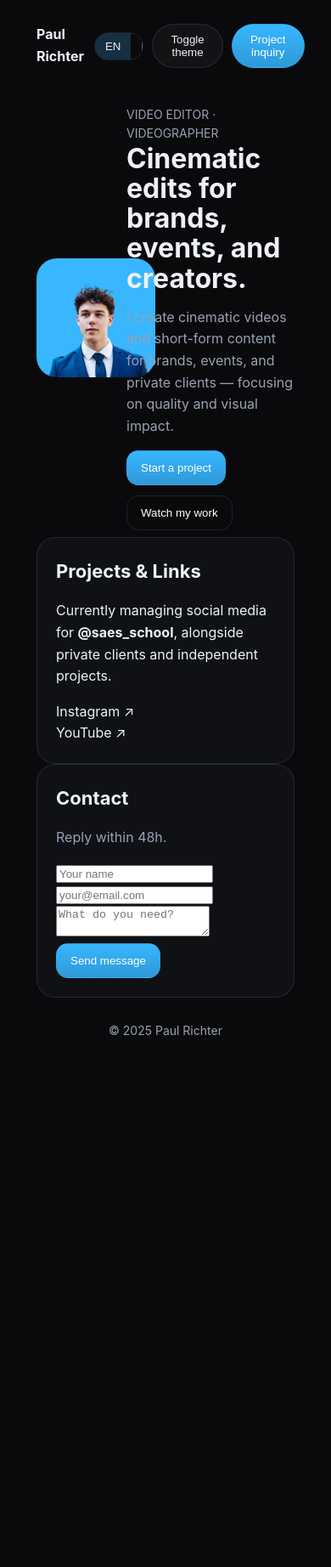
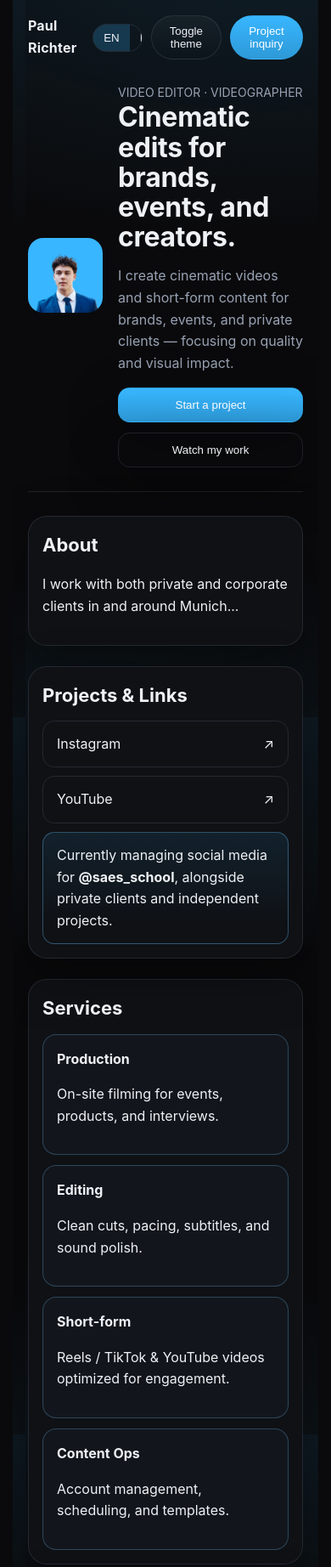
Before and after one commit to PaulRichter6/paulrichter6.github.io, a plain HTML site: page index.html in a window 390 px wide. Shown: the top 1844 px of the page at 85% size. Before the commit the page ends 1280 px from the top, so only its background shows below. Drawn offline with Linux system fonts and the light colour scheme.

Commit message:
Update index.html

```diff
--- a/index.html
+++ b/index.html
@@ -7,13 +7,16 @@
 <meta name="description" content="Cinematic video and short-form content for brands, events, and private clients. Based in Munich." />
 
 <style>
-  html{scrollbar-gutter: stable both-edges;}
+  html{ scrollbar-gutter: stable both-edges; }
 
   :root{
     --bg:#0a0a0c; --elev:#0f1115; --txt:#eef1f5; --muted:#98a2b3;
     --line:rgba(148,163,184,.16);
     --brand:#38b6ff; --ring:rgba(56,182,255,.55);
     --radius:22px; --shadow:0 20px 60px rgba(0,0,0,.35);
+    --surface-grad:
+      radial-gradient(1200px 600px at 80% -10%, rgba(56,182,255,.12), transparent 60%),
+      radial-gradient(1000px 500px at 10% 110%, rgba(56,182,255,.10), transparent 60%);
     --capsule-bg: rgba(255,255,255,.055);
   }
   .light{
@@ -28,9 +31,10 @@
   html,body{height:100%}
   body{
     margin:0; color:var(--txt);
-    background: var(--bg);
-    font:16px/1.6 ui-sans-serif,-apple-system,"Segoe UI",Inter,Roboto,Arial;
-    scroll-behavior:smooth;
+    background: var(--surface-grad), var(--bg);
+    font:16px/1.6 ui-sans-serif,-apple-system,BlinkMacSystemFont,"Segoe UI",Inter,Roboto,Arial;
+    -webkit-font-smoothing:antialiased;
+    scroll-behavior:smooth; touch-action:manipulation;
   }
   a{color:inherit; text-decoration:none}
   .wrap{max-width:1100px; margin:0 auto; padding:28px}
@@ -38,129 +42,161 @@
 
   /* NAV */
   .nav{display:flex; align-items:center; justify-content:space-between; gap:12px}
-  .logo{font-weight:650}
+  .logo{font-weight:650; letter-spacing:.2px}
   .group{display:flex; gap:10px; align-items:center}
   .pill{
     display:inline-flex; align-items:center; gap:10px; padding:10px 14px;
     border-radius:999px; border:1px solid var(--line);
-    background:rgba(255,255,255,.04);
+    background:linear-gradient(180deg, rgba(255,255,255,.04), rgba(255,255,255,0));
+    transition:transform .2s ease, border-color .2s ease; cursor:pointer;
     color:var(--txt);
-    transition:transform .2s ease, border-color .2s ease;
-    cursor:pointer;
   }
   .pill:hover{transform:translateY(-1px); border-color:var(--ring)}
-  .pill.primary{
-    background:linear-gradient(180deg, var(--brand), color-mix(in oklab, var(--brand) 88%, black));
-    border-color:transparent;
-    color:#fff;
-  }
+  .pill.primary{color:#fff; border-color:transparent;
+    background:linear-gradient(180deg, var(--brand), color-mix(in oklab, var(--brand) 88%, black));}
   .lang-toggle{display:flex; border-radius:999px; overflow:hidden; border:1px solid var(--line)}
   .lang-toggle button{padding:8px 12px; background:transparent; color:var(--txt); border:0; cursor:pointer}
   .lang-toggle button.active{background:color-mix(in oklab, var(--brand) 22%, transparent)}
 
   /* HERO */
   .hero{display:grid; gap:28px; align-items:center; grid-template-columns:140px 1fr; margin:44px 0 8px}
-  .avatar{width:140px; height:140px; border-radius:24px; overflow:hidden; background:var(--elev)}
-  .avatar img{width:100%; height:100%; object-fit:cover}
-  h1{margin:0 0 6px; font-size:44px; line-height:1.1}
+  .avatar{width:140px; height:140px; border-radius:24px; overflow:hidden; position:relative; background:var(--elev)}
+  .avatar img{width:100%; height:100%; object-fit:cover; display:block}
+  h1{margin:0 0 6px; font-size:44px; line-height:1.1; letter-spacing:-.3px}
   .kicker{color:var(--muted); font-size:14px; text-transform:uppercase}
   .muted{color:var(--muted)}
   .cta{display:flex; gap:12px; margin-top:14px; flex-wrap:wrap}
   .btn{
-    display:inline-flex; align-items:center; justify-content:center;
-    padding:12px 16px; border-radius:14px;
-    border:1px solid var(--line);
-    background:var(--elev); color:var(--txt);
-    transition:transform .15s ease, border-color .2s ease;
+    display:inline-flex; align-items:center; justify-content:center; gap:10px;
+    padding:12px 16px; border-radius:14px; border:1px solid var(--line);
+    background:var(--elev); box-shadow:var(--shadow);
+    transition:transform .15s ease, border-color .2s ease; color:var(--txt);
   }
   .btn:hover{transform:translateY(-2px); border-color:var(--ring)}
-  .btn.primary{
-    background:linear-gradient(180deg, var(--brand), color-mix(in oklab, var(--brand) 88%, black));
-    color:#fff; border-color:transparent;
-  }
-  .btn.ghost{background:transparent; color:#fff;}
+  .btn.primary{background:linear-gradient(180deg, var(--brand), color-mix(in oklab, var(--brand) 88%, black)); color:#fff; border-color:transparent}
+  .btn.ghost{background:transparent; color:var(--txt);}
 
-  /* SECTIONS */
-  .card{background:var(--elev); border:1px solid var(--line); border-radius:var(--radius); padding:22px}
+  /* CONTENT */
+  .grid{display:grid; gap:24px; grid-template-columns: 1fr; margin-top:12px}
+  @media (min-width:900px){ .grid{ grid-template-columns: 1.1fr .9fr } }
+  .card{background:var(--elev); border:1px solid var(--line); border-radius:var(--radius); padding:22px; box-shadow:var(--shadow)}
   .section-title{margin:0 0 12px; font-size:22px}
 
+  .about-grid{display:grid; gap:18px}
+  @media (min-width:900px){.about-grid{grid-template-columns:1.2fr .8fr}}
+  .highlight-panel{background: color-mix(in oklab, var(--brand) 4%, var(--elev)); border:1px solid color-mix(in oklab, var(--brand) 18%, var(--line)); border-radius:16px; padding:14px}
+  .badge{display:inline-flex; align-items:center; gap:8px; margin:8px 8px 0 0; padding:8px 12px; border-radius:999px; background: var(--capsule-bg); border:1px solid color-mix(in oklab, var(--brand) 14%, var(--line)); font-size:14px}
+
+  .features{display:grid;gap:12px}
+  @media (min-width:900px){.features{grid-template-columns:repeat(2,1fr)}}
+  .feature{background: color-mix(in oklab, var(--brand) 4%, var(--elev)); border:1px solid color-mix(in oklab, var(--brand) 18%, var(--line)); border-radius:16px; padding:16px}
+  .feature h3{margin:0 0 6px;font-size:16px}
+
+  .links{display:grid; gap:10px; margin-top:8px}
+  .link{display:flex; align-items:center; justify-content:space-between; gap:12px; padding:14px 16px; border-radius:14px; border:1px solid var(--line); transition:border-color .2s ease, transform .15s ease}
+  .link:hover{border-color:var(--ring); transform:translateY(-1px)}
+  .info-link{background:linear-gradient(180deg, color-mix(in oklab, var(--brand) 10%, transparent), transparent 85%); border:1px solid color-mix(in oklab, var(--brand) 28%, var(--line))}
+
+  form{display:grid; gap:12px; margin-top:8px}
+  input,textarea{width:100%; padding:12px 14px; border-radius:12px; border:1px solid var(--line); background:transparent; color:var(--txt)}
+  textarea{resize:vertical; min-height:140px}
   footer{ color:var(--muted); font-size:14px; text-align:center; padding:28px 0 }
 
-  /* BACKDROP + MODAL */
-  .backdrop{
-    position:fixed; inset:0;
-    backdrop-filter:blur(6px) saturate(120%);
-    background:rgba(2,6,23,.45);
-    opacity:0; pointer-events:none;
-    transition:opacity .22s ease; z-index:60;
-  }
+  /* MODAL */
+  .backdrop{position:fixed; inset:0; backdrop-filter: blur(6px) saturate(120%); background: rgba(2,6,23,.45); opacity:0; pointer-events:none; transition:opacity .22s ease; z-index:60;}
   .backdrop.visible{opacity:1; pointer-events:auto}
-  .modalized{
-    position:fixed; left:50%; top:6vh; transform:translate(-50%,0);
-    width:min(720px,92vw); max-height:88vh; overflow:auto; z-index:70;
-    background:var(--elev); border:1px solid var(--line); border-radius:22px; box-shadow:0 30px 80px rgba(0,0,0,.45); padding:22px;
-    animation:modalZoomIn .24s cubic-bezier(.2,.8,.2,1) both;
-  }
+  .modalized{position:fixed; left:50%; top:6vh; transform:translate(-50%,0); width:min(720px,92vw); max-height:88vh; overflow:auto; z-index:70; background:var(--elev); border:1px solid var(--line); border-radius:var(--radius); box-shadow:0 30px 80px rgba(0,0,0,.45); padding:22px; animation:modalZoomIn .24s cubic-bezier(.2,.8,.2,1) both;}
   .modal-out{animation:modalZoomOut .18s ease-in both;}
   @keyframes modalZoomIn{from{transform:translate(-50%,0) scale(.92);opacity:.85}to{transform:translate(-50%,0) scale(1);opacity:1}}
   @keyframes modalZoomOut{from{transform:translate(-50%,0) scale(1);opacity:1}to{transform:translate(-50%,0) scale(.92);opacity:.85}}
-  .close-btn{
-    position:absolute; top:10px; right:10px;
-    border:1px solid var(--line); background:var(--elev);
-    color:var(--txt); border-radius:12px; padding:6px 10px; cursor:pointer;
-  }
+  .close-btn{position:absolute;top:10px;right:10px;border:1px solid var(--line);background:var(--elev);color:var(--txt);border-radius:12px;padding:6px 10px;cursor:pointer}
 
-  @media(max-width:720px){
-    .hero{grid-template-columns:88px 1fr; gap:18px}
+  @media (max-width:720px){
+    .wrap{padding:18px}
+    .hero{grid-template-columns:88px 1fr; gap:18px; margin:28px 0 4px}
+    .avatar{width:88px; height:88px; border-radius:18px}
     h1{font-size:32px}
+    .btn{width:100%} .cta{flex-direction:column}
+    .card{padding:16px}
+    .features{grid-template-columns:1fr}
+    .modalized{top:4vh; width:min(720px,96vw)}
   }
 </style>
 </head>
 <body>
   <div class="wrap">
+    <!-- NAV -->
     <div class="nav">
-      <div class="logo">Paul Richter</div>
+      <div class="logo" id="txt-name">Paul Richter</div>
       <div class="group">
         <div class="lang-toggle">
-          <button id="langEN" class="active">EN</button>
-          <button id="langDE">DE</button>
+          <button id="langEN" class="active" data-lang="en">EN</button>
+          <button id="langDE" data-lang="de">DE</button>
         </div>
         <button id="themeToggle" class="pill">Toggle theme</button>
-        <button id="openContact" class="pill primary">Project inquiry</button>
+        <button class="pill primary" id="openContact">Project inquiry</button>
       </div>
     </div>
 
+    <!-- HERO -->
     <header class="hero">
-      <div class="avatar"><img src="portrait.png" alt="Paul Richter"></div>
+      <div class="avatar"><img src="portrait.png" alt="Portrait of Paul Richter"></div>
       <div>
-        <div class="kicker" data-text="kicker">VIDEO EDITOR · VIDEOGRAPHER</div>
-        <h1 data-text="headline">Cinematic edits for brands, events, and creators.</h1>
-        <p class="muted" data-text="subline">I create cinematic videos and short-form content for brands, events, and private clients — focusing on quality and visual impact.</p>
+        <div class="kicker" id="txt-role">VIDEO EDITOR · VIDEOGRAPHER</div>
+        <h1 id="txt-headline">Cinematic edits for brands, events, and creators.</h1>
+        <p class="muted" id="txt-sub">I create cinematic videos and short-form content for brands, events, and private clients — focusing on quality and visual impact.</p>
         <div class="cta">
-          <button class="btn primary" id="openContact2" data-text="btnStart">Start a project</button>
-          <button class="btn ghost" id="openLinks" data-text="btnWork">Watch my work</button>
+          <button class="btn primary" id="openContact2">Start a project</button>
+          <button class="btn ghost" id="openLinks">Watch my work</button>
         </div>
       </div>
     </header>
 
-    <section class="card" id="links">
-      <h2 class="section-title" data-text="projectsTitle">Projects & Links</h2>
-      <p data-text="projectsText">Currently managing social media for <strong>@saes_school</strong>, alongside private clients and independent projects.</p>
-      <a href="https://www.instagram.com/paul.richter6/" target="_blank">Instagram ↗</a><br>
-      <a href="https://www.youtube.com/@PaulRichter1" target="_blank">YouTube ↗</a>
+    <div class="divider"></div>
+
+    <!-- ABOUT -->
+    <main class="grid">
+      <section class="card" id="about">
+        <h2 class="section-title" id="txt-about">About</h2>
+        <p id="txt-about-body">I work with both private and corporate clients in and around Munich...</p>
+      </section>
+
+      <section class="card" id="links">
+        <h2 class="section-title" id="txt-links">Projects & Links</h2>
+        <div class="links">
+          <a class="link" href="https://www.instagram.com/paul.richter6/" target="_blank" rel="noreferrer"><span>Instagram</span><span>↗</span></a>
+          <a class="link" href="https://www.youtube.com/@PaulRichter1" target="_blank" rel="noreferrer"><span>YouTube</span><span>↗</span></a>
+          <div class="link info-link">
+            <span id="txt-current">Currently managing social media for <strong>@saes_school</strong>, alongside private clients and independent projects.</span>
+          </div>
+        </div>
+      </section>
+    </main>
+
+    <!-- SERVICES -->
+    <section class="card" id="services" style="margin-top:24px;">
+      <h2 class="section-title" id="txt-services">Services</h2>
+      <div class="features">
+        <div class="feature"><h3>Production</h3><p>On-site filming for events, products, and interviews.</p></div>
+        <div class="feature"><h3>Editing</h3><p>Clean cuts, pacing, subtitles, and sound polish.</p></div>
+        <div class="feature"><h3>Short-form</h3><p>Reels / TikTok & YouTube videos optimized for engagement.</p></div>
+        <div class="feature"><h3>Content Ops</h3><p>Account management, scheduling, and templates.</p></div>
+      </div>
     </section>
 
-    <section class="card" id="contact">
-      <h2 class="section-title" data-text="contactTitle">Contact</h2>
-      <p class="muted" data-text="contactInfo">Reply within 48h.</p>
-      <form action="https://formspree.io/f/YOUR-ENDPOINT" method="POST">
-        <input type="text" placeholder="Your name" name="name" required>
-        <input type="email" placeholder="your@email.com" name="email" required>
-        <textarea placeholder="What do you need?" name="message"></textarea>
-        <button class="btn primary" type="submit" data-text="sendBtn">Send message</button>
+    <!-- CONTACT -->
+    <section class="card" id="contact" style="margin-top:24px;">
+      <h2 class="section-title" id="txt-contact">Contact</h2>
+      <p class="muted" id="txt-reply">Reply within 48h.</p>
+      <form>
+        <input name="name" type="text" placeholder="Your name" required>
+        <input name="email" type="email" placeholder="your@email.com" required>
+        <textarea name="message" placeholder="What do you need?"></textarea>
+        <button class="btn primary" type="submit" id="txt-send">Send message</button>
       </form>
     </section>
 
+    <div class="divider"></div>
     <footer>© <span id="year"></span> Paul Richter</footer>
   </div>
 
@@ -169,79 +205,60 @@
 <script>
   document.getElementById('year').textContent = new Date().getFullYear();
 
-  const root = document.body;
-  document.getElementById('themeToggle').addEventListener('click',()=>root.classList.toggle('light'));
+  // Theme toggle
+  document.getElementById('themeToggle').addEventListener('click', ()=>{
+    document.body.classList.toggle('light');
+  });
 
-  // Modal
-  const backdrop=document.getElementById('backdrop');
-  const contactCard=document.getElementById('contact');
-  const linksCard=document.getElementById('links');
-
-  function makeModal(section){
-    const clone=section.cloneNode(true);
-    clone.className='modalized';
-    const x=document.createElement('button');
-    x.className='close-btn'; x.textContent='✕';
-    x.onclick=()=>closeModal(clone);
+  // Modal system (unchanged)
+  const backdrop = document.getElementById('backdrop');
+  const contactCard = document.getElementById('contact');
+  const linksCard   = document.getElementById('links');
+  function makeModalFrom(section){
+    const clone = section.cloneNode(true);
+    clone.className = 'modalized';
+    const x = document.createElement('button');
+    x.className = 'close-btn';
+    x.textContent = '✕';
+    x.onclick = ()=>closeModal(clone);
     clone.appendChild(x);
     document.body.appendChild(clone);
-    document.documentElement.style.overflow='hidden';
+    document.documentElement.style.overflow = 'hidden';
     backdrop.classList.add('visible');
-    backdrop.onclick=()=>closeModal(clone);
+    backdrop.onclick = ()=>closeModal(clone);
   }
   function closeModal(node){
     node.classList.add('modal-out');
     backdrop.classList.remove('visible');
-    node.addEventListener('animationend',()=>{
-      node.remove(); document.documentElement.style.overflow='';
-    },{once:true});
+    node.addEventListener('animationend', ()=>{
+      node.remove();
+      document.documentElement.style.overflow = '';
+    }, {once:true});
   }
+  document.getElementById('openContact').onclick = ()=>makeModalFrom(contactCard);
+  document.getElementById('openContact2').onclick = ()=>makeModalFrom(contactCard);
+  document.getElementById('openLinks').onclick = ()=>makeModalFrom(linksCard);
 
-  document.getElementById('openContact').onclick=()=>makeModal(contactCard);
-  document.getElementById('openContact2').onclick=()=>makeModal(contactCard);
-  document.getElementById('openLinks').onclick=()=>makeModal(linksCard);
-
-  // Language toggle
-  const texts={
-    en:{
-      kicker:"VIDEO EDITOR · VIDEOGRAPHER",
-      headline:"Cinematic edits for brands, events, and creators.",
-      subline:"I create cinematic videos and short-form content for brands, events, and private clients — focusing on quality and visual impact.",
-      btnStart:"Start a project", btnWork:"Watch my work",
-      projectsTitle:"Projects & Links",
-      projectsText:"Currently managing social media for <strong>@saes_school</strong>, alongside private clients and independent projects.",
-      contactTitle:"Contact", contactInfo:"Reply within 48h.",
-      sendBtn:"Send message"
+  // --- Sprachumschaltung ---
+  const texts = {
+    en: {
+      role: "VIDEO EDITOR · VIDEOGRAPHER",
+      headline: "Cinematic edits for brands, events, and creators.",
+      sub: "I create cinematic videos and short-form content for brands, events, and private clients — focusing on quality and visual impact.",
+      about: "About",
+      aboutBody: "I work with both private and corporate clients in and around Munich. Remote collaborations possible — including social media content, editing projects, and ongoing account management.",
+      links: "Projects & Links",
+      current: "Currently managing social media for <strong>@saes_school</strong>, alongside private clients and independent projects.",
+      services: "Services",
+      contact: "Contact",
+      reply: "Reply within 48h.",
+      send: "Send message"
     },
-    de:{
-      kicker:"VIDEOEDITOR · VIDEOGRAF",
-      headline:"Kinematische Videos für Marken, Events und Creator.",
-      subline:"Ich produziere hochwertige Videos und Kurzform-Content für Marken, Events und Privatkunden — mit Fokus auf Qualität und visuelle Wirkung.",
-      btnStart:"Projekt starten", btnWork:"Meine Arbeit ansehen",
-      projectsTitle:"Projekte & Links",
-      projectsText:"Derzeit Social-Media-Management für <strong>@saes_school</strong>, sowie private Kunden und unabhängige Projekte.",
-      contactTitle:"Kontakt", contactInfo:"Antwort innerhalb von 48 Stunden.",
-      sendBtn:"Nachricht senden"
-    }
-  };
-
-  const allTextEls=document.querySelectorAll('[data-text]');
-  document.getElementById('langEN').onclick=()=>{
-    setLang('en');
-    document.getElementById('langEN').classList.add('active');
-    document.getElementById('langDE').classList.remove('active');
-  };
-  document.getElementById('langDE').onclick=()=>{
-    setLang('de');
-    document.getElementById('langDE').classList.add('active');
-    document.getElementById('langEN').classList.remove('active');
-  };
-
-  function setLang(lang){
-    allTextEls.forEach(el=>{
-      el.innerHTML=texts[lang][el.dataset.text];
-    });
-  }
-</script>
-</body>
-</html>
+    de: {
+      role: "VIDEOEDITOR · VIDEOGRAF",
+      headline: "Kinematische Videos für Marken, Events und Creator.",
+      sub: "Ich erstelle hochwertige Videos und Short-Form-Content für Marken, Events und Privatkunden — mit Fokus auf Qualität und visuelle Wirkung.",
+      about: "Über mich",
+      aboutBody: "Ich arbeite mit privaten und geschäftlichen Kunden im Raum München. Auch Remote-Projekte sind möglich — inklusive Social-Media-Content, Schnitt und Account-Management.",
+      links: "Projekte & Links",
+      current: "Verwalte derzeit Social-Media für <strong>@saes_school</strong> sowie Projekte mit privaten und geschäftlichen Kunden
```
